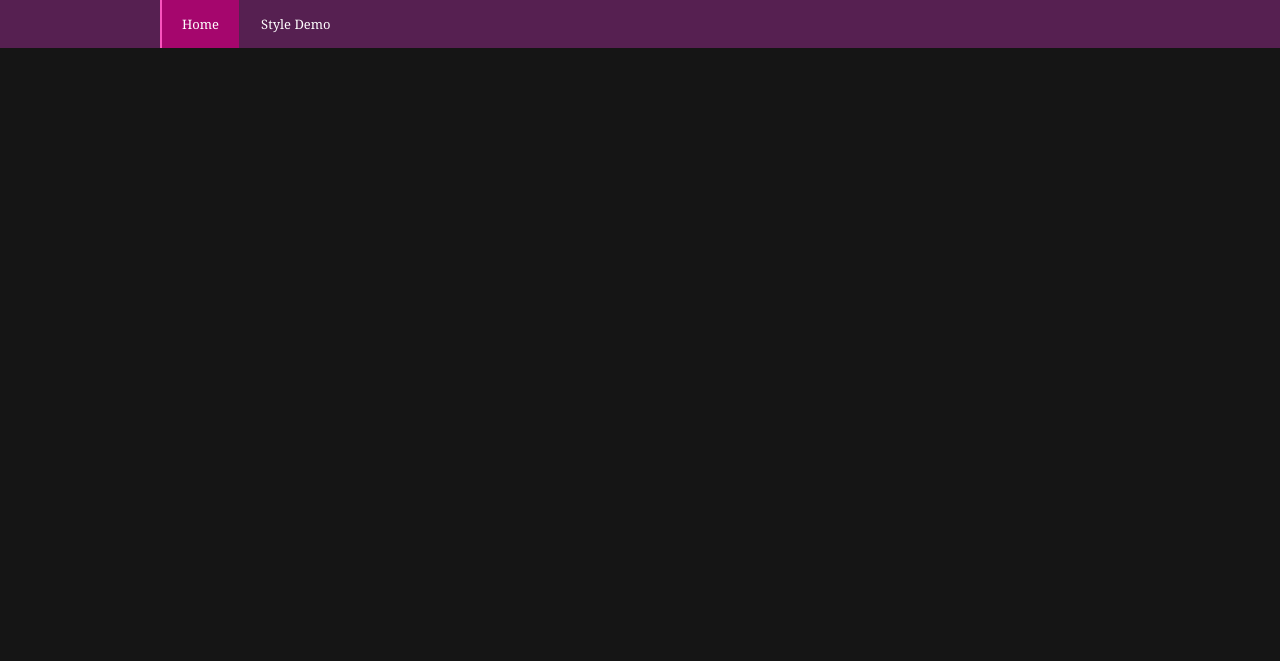
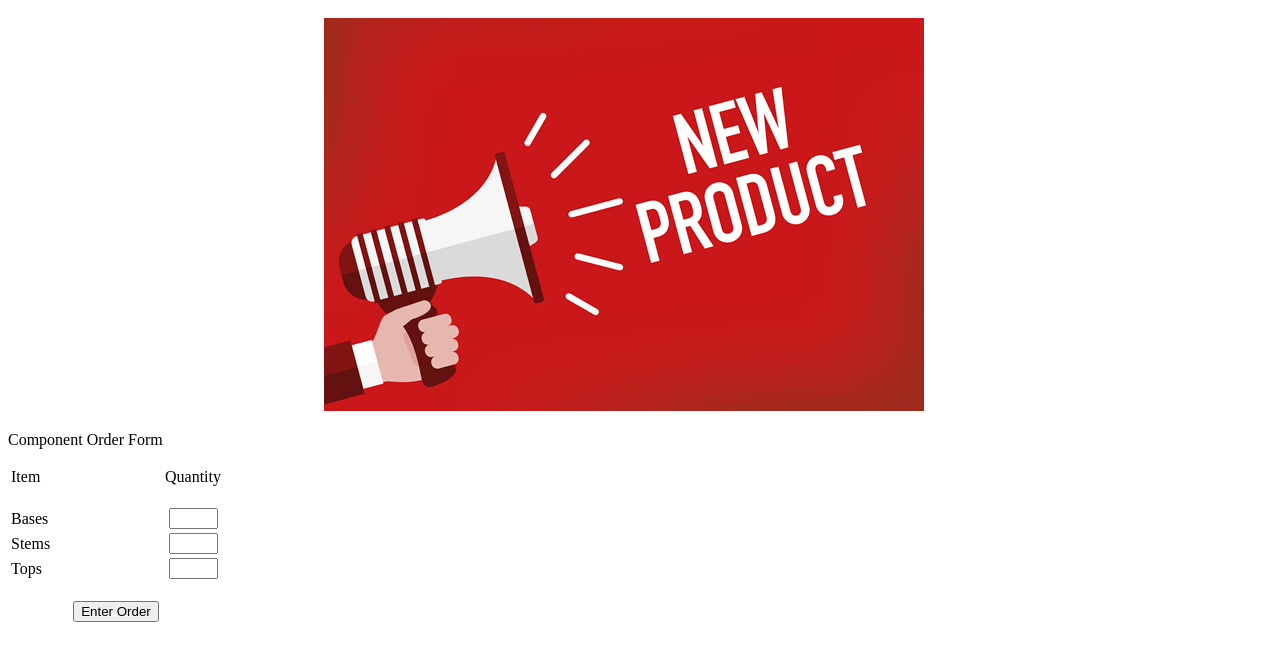
Before and after one commit to Sharemonster/nfqakademijapsl, a PHP site: page / in a window 1280 px wide. Shown: the top 661 px of the page. Run offline with PHP 8.4, Linux system fonts and the light colour scheme.

Commit message:
Hope it works

```diff
--- /dev/null
+++ b/css.css
@@ -0,0 +1,5 @@
+.center {
+	margin: auto;
+    width: 50%;
+    padding-top: 10px;
+}
--- a/index.php
+++ b/index.php
@@ -1,23 +1,46 @@
 <!DOCTYPE html >
 
 <head>
-<title>Touch of Purple</title>
+<title>Pirmas puslapis</title>
 <meta content="text/html; charset=iso-8859-1" />
-<link rel="stylesheet" href="layout/styles/layout.css" type="text/css" />
+<link rel="stylesheet" href="css.css" type="text/css" />
 </head>
 
-<body id="top">
-<div class="wrapper col2">
-  <div id="topbar">
-    <div id="topnav">
-      <ul>
-        <li class="active"><a href="index.php">Home</a></li>
-        <li><a href="style-demo.php">Style Demo</a></li>
-      </ul>
-    </div>
-    <br class="clear" />
+<body>
+  <div class="center">
+    <img src="images/product.png"/>
   </div>
-</div>
+
+  <p>Component Order Form</p>
+
+  <FORM ACTION="apdoroti.php" method=post>
+    <table border=0>
+      <tr>
+        <td width=150>Item<br>
+        &nbsp;</td>
+        <td width=15>Quantity<br>
+        &nbsp;</td>
+      </tr>
+      <tr>
+        <td>Bases</td>
+        <td align="center"><input type="text" name="qtybases" size="3" maxlength="3"></td>
+      </tr>
+      <tr>
+        <td>Stems</td>
+        <td align="center"><input type="text" name="qtystems" size="3" maxlength="3"></td>
+      </tr>
+      <tr>
+        <td>Tops</td>
+        <td align="center"><input type="text" name="qtytops" size="3"
+        maxlength="3"></td>
+      </tr>
+      <tr>
+        <td colspan="2" align="center"><br>
+        <input type="submit" value="Enter Order"></td>
+      </tr>
+    </table>
+  </form>
+
 </body>
 
 </html>
--- a/layout/styles/layout.css
+++ /dev/null
@@ -1,123 +0,0 @@
-@charset "utf-8";
-/*
-Template Name: Touch of Purple
-Author: <a href="http://www.os-templates.com/">OS Templates</a>
-Author URI: http://www.os-templates.com/
-Licence: Free to use under our free template licence terms
-Licence URI: http://www.os-templates.com/template-terms
-File: Layout CSS
-*/
-
-@import url("navi.css");
-@import url("forms.css");
-
-html{overflow-y:scroll;}
-body{margin:0; padding:0; font-size:13px; font-family:Georgia, "Times New Roman", Times, serif; color:#999999; background-color:#151515;}
-
-.justify{text-align:justify;}
-.bold{font-weight:bold;}
-.center{text-align:center;}
-.right{text-align:right;}
-.nostart{margin:0; padding:0; list-style-type:none;}
-
-.clear{clear:both;}
-br.clear{clear:both; margin-top:-15px;}
-
-a{outline:none; text-decoration:none;}
-
-.fl_left, .imgl{float:left;}
-.fl_right, .imgr{float:right;}
-
-img{display:block; margin:0; padding:0; border:none;}
-.imgl, .imgr{border:1px solid #C7C5C8; padding:5px;}
-.imgl{margin:0 8px 8px 0; clear:left;}
-.imgr{margin:0 0 8px 8px; clear:right;}
-
-/* ----------------------------------------------Wrapper------------------------------------- */
-
-div.wrapper{display:block; width:100%; margin:0; text-align:left;}
-div.wrapper h1, div.wrapper h2, div.wrapper h3, div.wrapper h4, div.wrapper h5, div.wrapper h6{margin:0 0 15px 0; padding:0; font-size:20px; font-weight:normal; line-height:normal;}
-.col1, .col1 a{color:#666666; background-color:#000000;}
-.col2{color:#FFFFFF; background-color:#562051;}
-.col3{color:#999999; background-color:#151515; padding:20px 0;}
-.col3 a{color:#A97891; background-color:#151515;}
-.col4{color:#999999; background-color:#151515;}
-.col4 a{color:#A97891; background-color:#151515;}
-.col5{color:#CCCCCC; background-color:#1D1D1D; border-top:1px dotted #E7BCE2; border-bottom:1px dotted #E7BCE2;}
-.col5 a{color:#E7BCE2; background-color:#1D1D1D;}
-.col6, .col6 a{color:#666666; background-color:#151515;}
-
-/* ----------------------------------------------Generalise------------------------------------- */
-
-#header, #topbar, #breadcrumb, #featured_intro, #container, #footer, #copyright{display:block; position:relative; width:960px; margin:0 auto;}
-
-/* ----------------------------------------------Header------------------------------------- */
-
-#header{padding:2px 0 20px 0;}
-#header .fl_left{display:block; float:left; margin-top:17px; overflow:hidden;}
-#header .fl_right{display:block; float:right; width:468px; height:60px; margin-top:21px; overflow:hidden;}
-#header h1, #header p, #header ul{margin:0; padding:0; list-style:none; line-height:normal;}
-#header h1 a{font-size:36px; color:#E60498; background-color:#000000;}
-#header .fl_left p{margin-top:5px;}
-
-/* ----------------------------------------------Topbar------------------------------------- */
-
-#topbar{padding:0; z-index:1000;}
-#topbar #search{display:block; float:right; width:243px; margin:10px 0 0 0; padding:0;}
-
-/* ----------------------------------------------BreadCrumb------------------------------------- */
-
-#breadcrumb{padding:0 0 10px 0; border-bottom:1px dotted #E7BCE2;}
-#breadcrumb ul{margin:0; padding:0; list-style:none;}
-#breadcrumb ul li{display:inline;}
-#breadcrumb ul li.current a{text-decoration:underline;}
-
-/* ----------------------------------------------Content------------------------------------- */
-
-#container{padding:20px 0;}
-#content{display:block; float:left; width:600px;}
-
-/* ----------------------------------------------Column------------------------------------- */
-
-#column{display:block; float:right; width:300px;}
-#column .holder{display:block; width:260px; margin-bottom:20px; padding-left:10px;}
-#column .holder, #column #featured{display:block; width:300px; margin-bottom:20px;}
-#column .holder p{line-height:1.6em;}
-#column h2{font-size:20px;}
-#column .holder h2.title{display:block; width:100%; height:65px; margin:0; padding:15px 0 0 0; font-size:20px; line-height:normal; border-bottom:1px dashed #666666;}
-#column .holder h2.title img{float:left; margin:-15px 8px 0 0; padding:5px; border:1px solid #666666;}
-#column .holder p.readmore{display:block; width:100%; font-weight:bold; text-align:right; line-height:normal;}
-#column div.imgholder{display:block; width:290px; margin:0 0 10px 0; padding:4px; border:1px solid #666666;}
-
-/* Featured Block */
-
-#column #featured a{color:#A97891; background-color:#1F1F1F;}
-#column #featured ul, #column #featured h2, #column #featured p{margin:0; padding:0; list-style:none;}
-#column #featured li{display:block; width:250px; margin:0; padding:20px 25px; color:#666666; background-color:#1F1F1F;}
-#column #featured li p{line-height:1.6em;}
-#column #featured li p.imgholder{display:block; width:240px; height:90px; margin:20px 0 15px 0; padding:4px; color:#666666; background-color:#333333; border:1px solid #666666;}
-#column #featured li h2{margin:0; padding:0 0 14px 0; font-size:20px; font-weight:normal; font-family:Georgia, "Times New Roman", Times, serif; color:#666666; background-color:#1F1F1F; line-height:normal; border-bottom:1px dashed #666666;}
-#column #featured p.readmore{display:block; width:100%; margin-top:15px; font-weight:bold; text-align:right; line-height:normal;}
-#column #latestnews{display:block; width:100%; margin:0; padding:0; list-style:none;}
-#column #latestnews li{display:block; margin:0 0 20px 0; padding:0 0 15px 0; border-bottom:1px dotted #999999;}
-#column #latestnews li.last{margin-bottom:0;}
-#column #latestnews p{margin:0 0 5px 0; padding:0;}
-#column #latestnews p.readmore{margin:0; padding:0;}
-#column #latestnews .imgl{margin:0 10px 10px 0; padding:4px;}
-
-/* ----------------------------------------------Footer------------------------------------- */
-
-#footer{padding:20px 0;}
-#footer h2, #footer p, #footer ul, #footer a{margin:0; padding:0; font-weight:normal; list-style:none; line-height:normal;}
-#footer p{line-height:1.6em;}
-#footer h2{padding:0 0 5px 0; color:#585858; background-color:#1D1D1D; border-bottom:1px dotted #585858; font-size:16px; font-weight:bold; margin-bottom:20px;}
-#footer li{margin-bottom:15px;}
-#footer .footbox{display:block; float:left; width:210px; margin:0 40px 0 0; padding:0;}
-#footer .flickr li{display:block; float:left; width:80px; height:80px; margin:0 7px 15px 7px; padding:4px; border:1px solid #E7BCE2;}
-#footer .banners li{display:block; width:200px; height:150px; margin:0 0 15px 0; padding:4px; border:1px solid #E7BCE2;}
-#footer .last{margin:0;}
-
-/* ----------------------------------------------Copyright------------------------------------- */
-
-#copyright{padding:15px 0;}
-#copyright p{margin:0; padding:0;}
--- a/layout/styles/navi.css
+++ /dev/null
@@ -1,40 +0,0 @@
-@charset "utf-8";
-/*
-Template Name: Touch of Purple
-Author: <a href="http://www.os-templates.com/">OS Templates</a>
-Author URI: http://www.os-templates.com/
-Licence: Free to use under our free template licence terms
-Licence URI: http://www.os-templates.com/template-terms
-File: Navigation CSS
-*/
-
-#topnav{display:block; float:left; margin:0; padding:0; font-size:13px; font-weight:normal; font-family:Georgia, "Times New Roman", Times, serif;}
-#topnav ul, #topnav li{float:left; list-style:none; margin:0; padding:0;}
-#topnav li a:link, #topnav li a:visited, #topnav li a:hover{display:block; margin:0; padding:15px 20px; color:#FFFFFF; background-color:#562051; border-left:2px solid #562051;}
-#topnav ul ul li a:link, #topnav ul ul li a:visited{border:none;}
-#topnav li.last a{}
-#topnav li a:hover, #topnav ul li.active a{color:#FFFFFF; background-color:#A5066D; border-left:2px solid #F955BF;}
-#topnav li li a:link, #topnav li li a:visited{width:150px; float:none; margin:0; padding:7px 10px; font-size:12px; font-weight:normal; color:#FFFFFF; background-color:#562051;}
-#topnav li li a:hover{color:#FFFFFF; background-color:#A5066D;}
-#topnav li ul{z-index:9999; position:absolute; left:-999em; height:auto; width:170px; border-left:2px solid #F955BF; border-bottom:2px solid #F955BF;}
-#topnav li ul a{width:140px;}
-#topnav li ul ul{margin:-32px 0 0 0;}
-#topnav li:hover ul ul{left:-999em;}
-#topnav li:hover ul, #topnav li li:hover ul{left:auto;}
-#topnav li:hover{position:static;}
-#topnav li.last{margin:0;}
-
-/* ----------------------------------------------Column Navigation------------------------------------- */
-
-#column .subnav{display:block; width:250px; padding:25px; background-color:#1F1F1F; margin-bottom:30px;}
-#column .subnav h2{margin:0 0 20px 0; padding:0 0 14px 0; font-size:20px; font-weight:normal; font-family:Georgia, "Times New Roman", Times, serif; color:#666666; background-color:#1F1F1F; line-height:normal; border-bottom:1px dashed #666666;}
-#column .subnav ul{margin:0; padding:0; list-style:none;}
-#column .subnav li{margin:0 0 3px 0; padding:0;}
-#column .subnav ul ul, #column .subnav ul ul ul, #column .subnav ul ul ul ul, #column .subnav ul ul ul ul ul{border-top:none; padding-top:0;}
-#column .subnav a{display:block; margin:0; padding:5px 10px 5px 20px; color:#666666; background:url("images/purple_file.gif") 10px center no-repeat #1F1F1F; text-decoration:none; border-bottom:1px dotted #666666;}
-#column .subnav a:hover{color:#A97891; background-color:#161616;}
-#column .subnav ul ul a, #column .subnav ul ul ul a, #column .subnav ul ul ul ul a, #column .subnav ul ul ul ul ul a{background:url("images/white_file.gif") no-repeat #1F1F1F;}
-#column .subnav ul ul a{padding-left:40px; background-position:30px center;}
-#column .subnav ul ul ul a{padding-left:50px; background-position:40px center;}
-#column .subnav ul ul ul ul a{padding-left:60px; background-position:50px center;}
-#column .subnav ul ul ul ul ul a{padding-left:70px; background-position:60px center;}
```
Also changed, not shown: apdoroti.php (added, +28 -0 lines), layout/styles/tables.css (deleted, +0 -16 lines), notindex.php (added, +12 -0 lines), style-demo.php (deleted, +0 -47 lines), images/product.png (added), layout/styles/images/purple_file.gif (deleted), layout/styles/images/white_file.gif (deleted), licence.txt (deleted).
